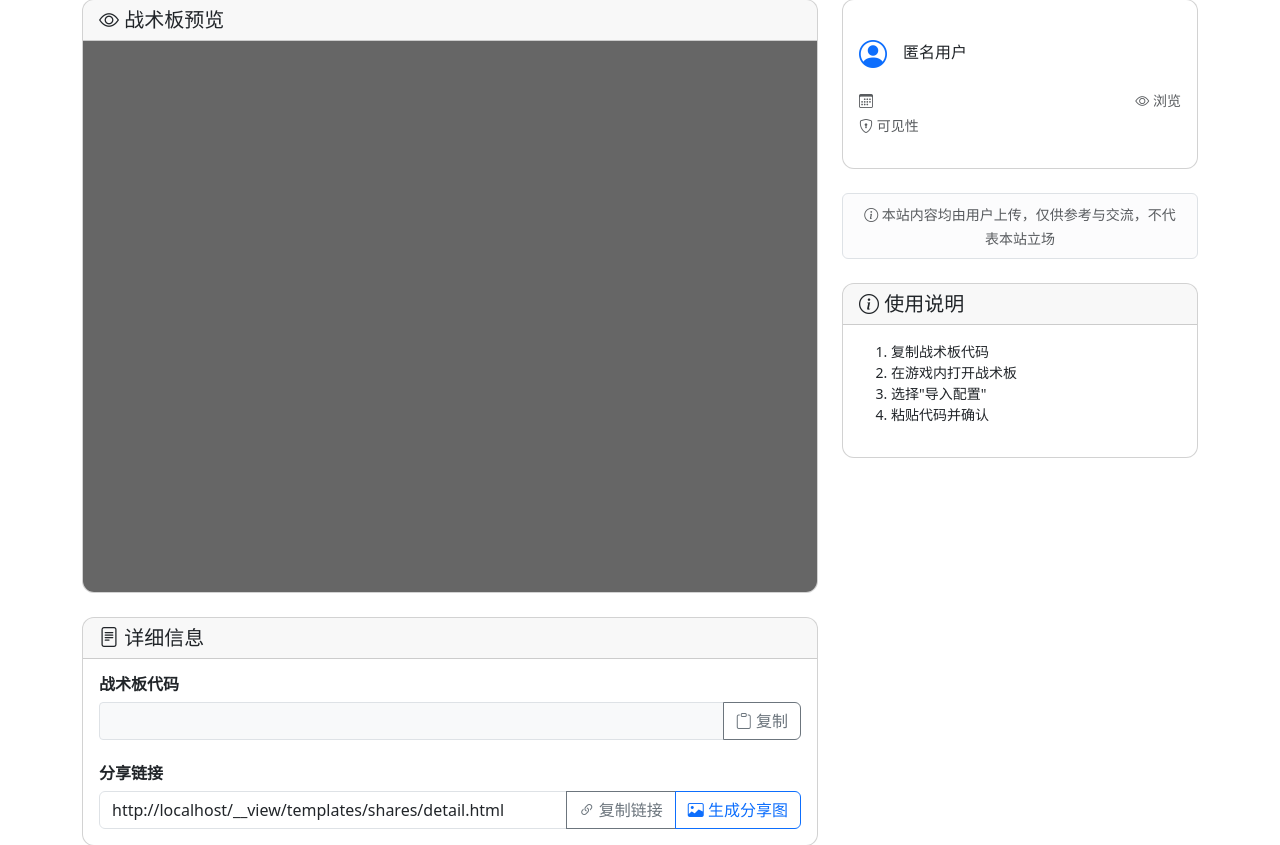
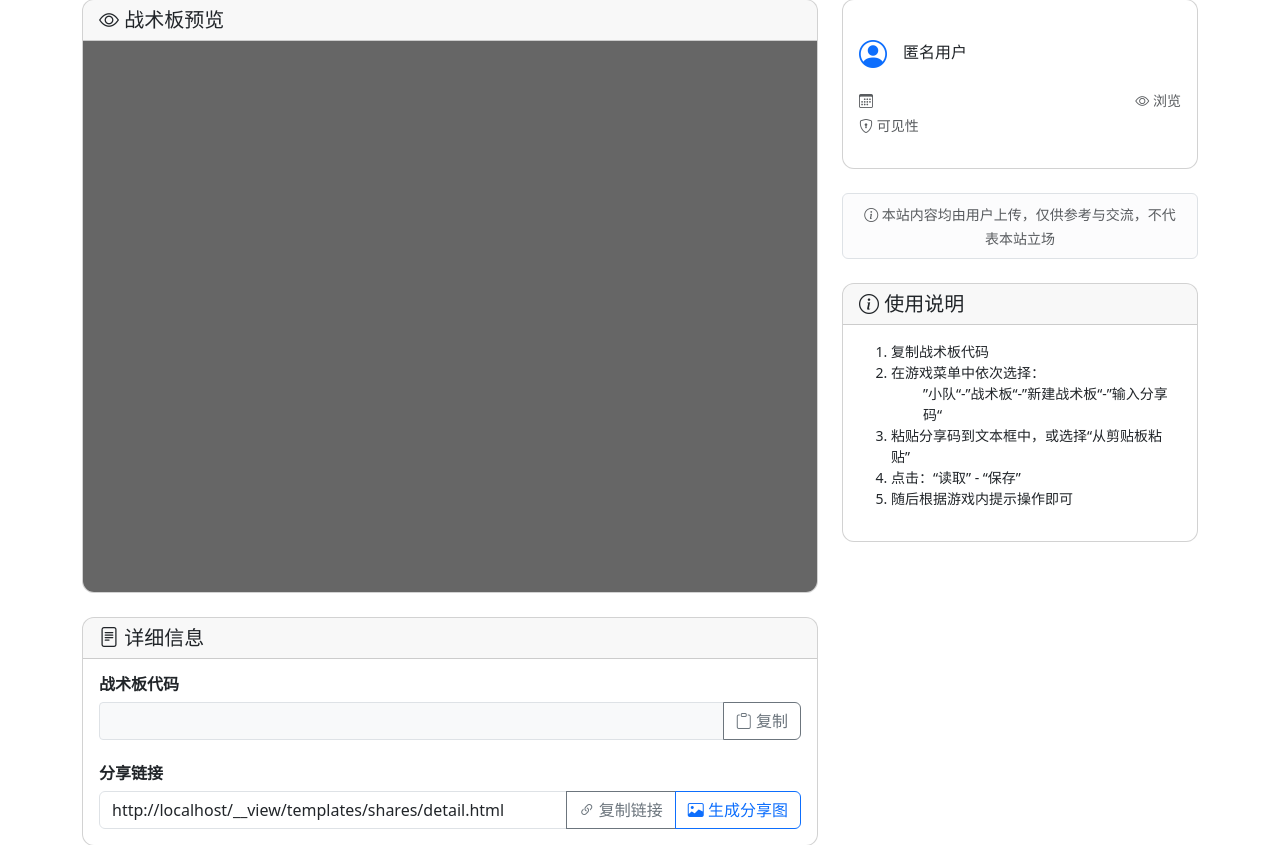
Before and after one commit to MisakaCirno/ff14_zsb, a Django app: template templates/shares/detail.html in a window 1280 px wide. Shown: the part 81-926 px from the top of the page. Run offline with Django 4.2, Linux system fonts and the light colour scheme; the template is opened without the code that fills it, so the values that code supplies are empty; some libraries are stand-ins or nearby versions.

Commit message:
修改分享码使用描述

```diff
--- a/templates/shares/detail.html
+++ b/templates/shares/detail.html
@@ -128,9 +128,12 @@
                 <div class="card-body">
                     <ol class="small">
                         <li>复制战术板代码</li>
-                        <li>在游戏内打开战术板</li>
-                        <li>选择"导入配置"</li>
-                        <li>粘贴代码并确认</li>
+                        <li>在游戏菜单中依次选择：
+                            <ul>”小队“-”战术板“-”新建战术板“-”输入分享码“</ul>
+                        </li>
+                        <li>粘贴分享码到文本框中，或选择“从剪贴板粘贴”</li>
+                        <li>点击：“读取” - “保存”</li>
+                        <li>随后根据游戏内提示操作即可</li>
                     </ol>
                 </div>
             </div>
```
